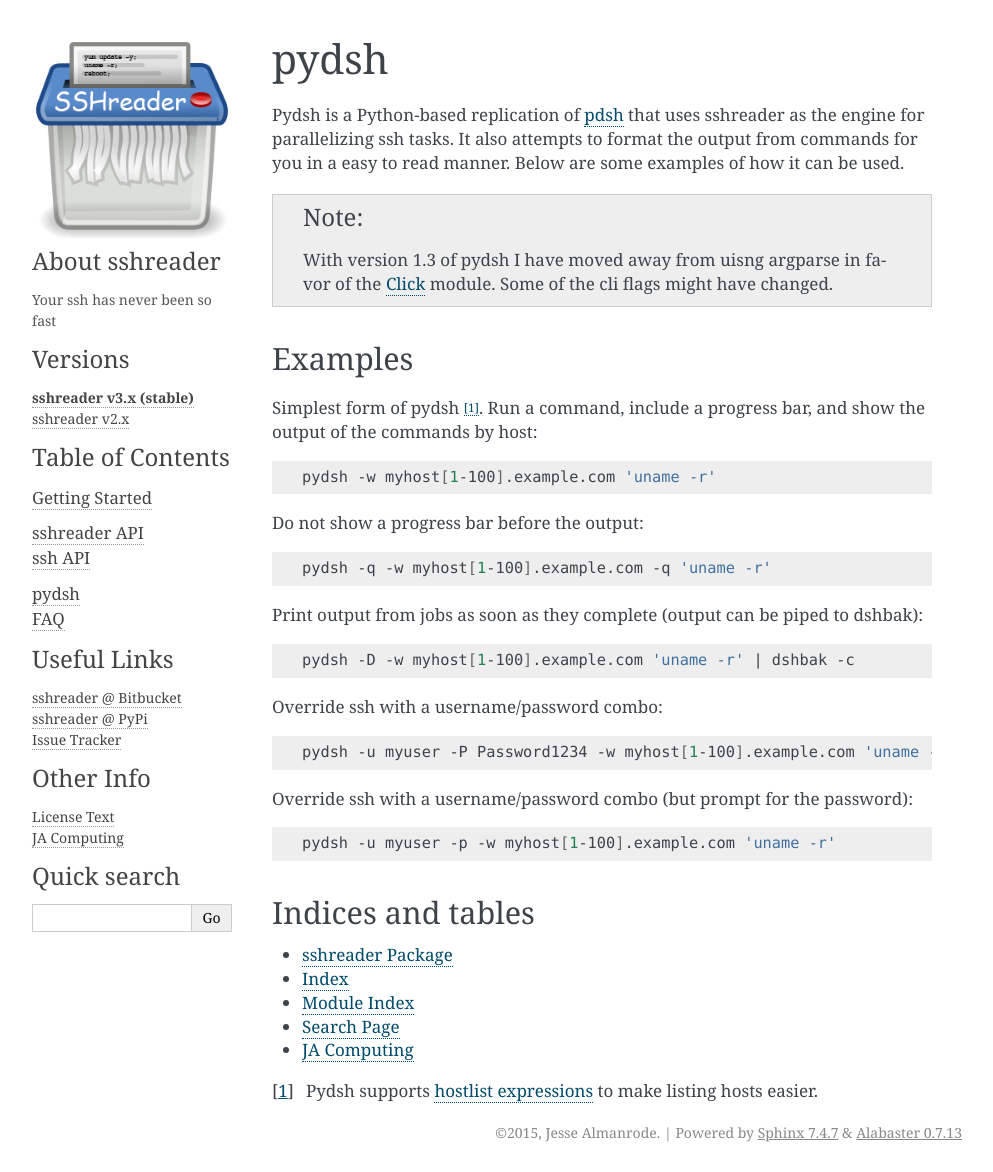
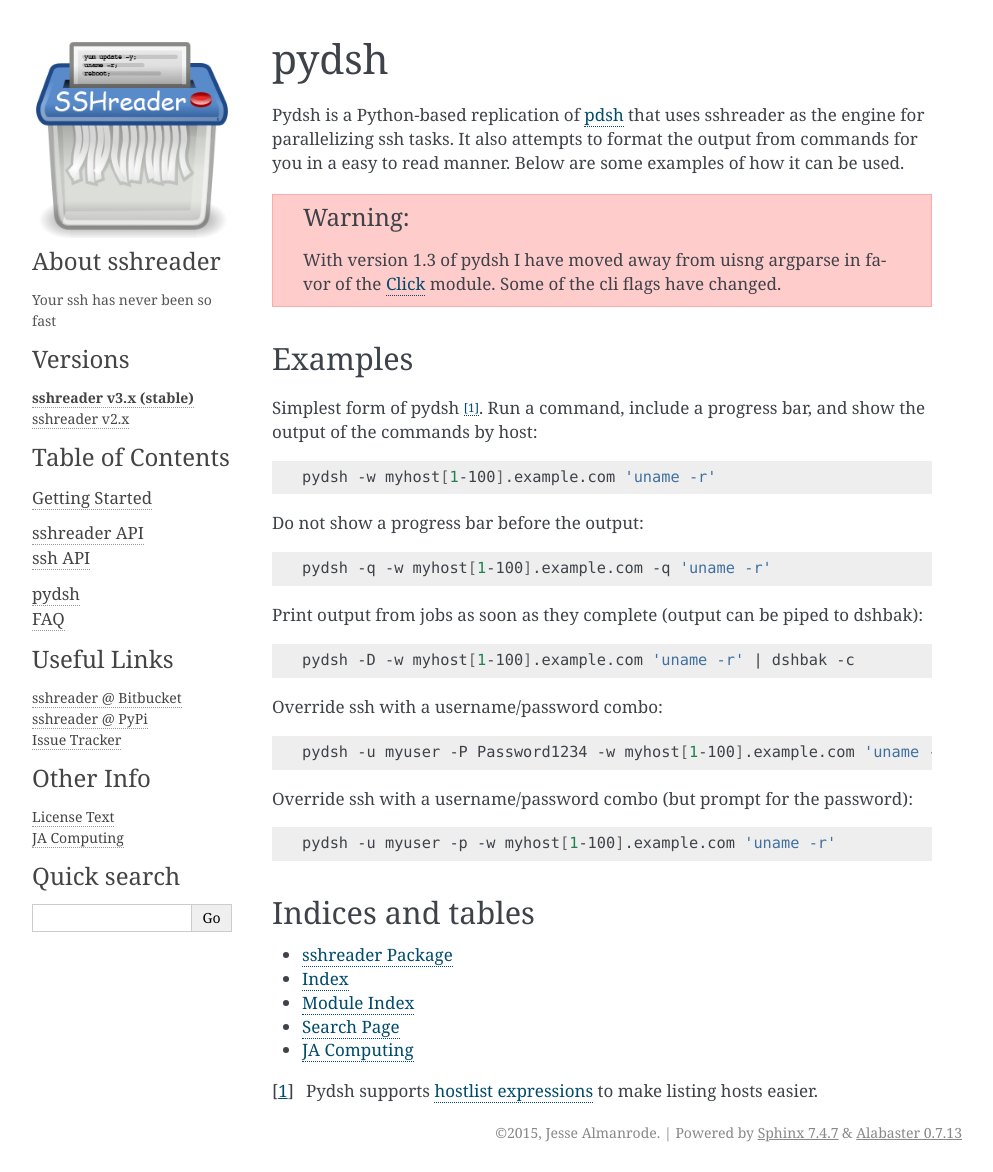
Before and after one commit to isaiah1112/sshreader, a Sphinx documentation site: the page built from docs/source/pydsh.rst, in a window 1280 px wide. Shown: the whole page, without its empty margins (148-1141 px from the left). Built offline with Sphinx 7.4.7, drawn with Linux system fonts in a browser that asks for light colours.

Commit message:
Updated Sphinx Docs

```diff
--- a/docs/source/conf.py
+++ b/docs/source/conf.py
@@ -61,9 +61,9 @@
 # built documents.
 #
 # The short X.Y version.
-version = '3.0'
+version = '3.3'
 # The full version, including alpha/beta/rc tags.
-release = '3.0'
+release = '3.3'
 
 # The language for content autogenerated by Sphinx. Refer to documentation
 # for a list of supported languages.
--- a/docs/source/pydsh.rst
+++ b/docs/source/pydsh.rst
@@ -7,10 +7,10 @@
 also attempts to format the output from commands for you in a easy to read manner.  Below are some examples of how it
 can be used.
 
-.. note::
+.. warning::
 
     With version 1.3 of pydsh I have moved away from uisng argparse in favor of the `Click`_ module.  Some of the cli
-    flags might have changed.
+    flags have changed.
 
 Examples
 --------
```
